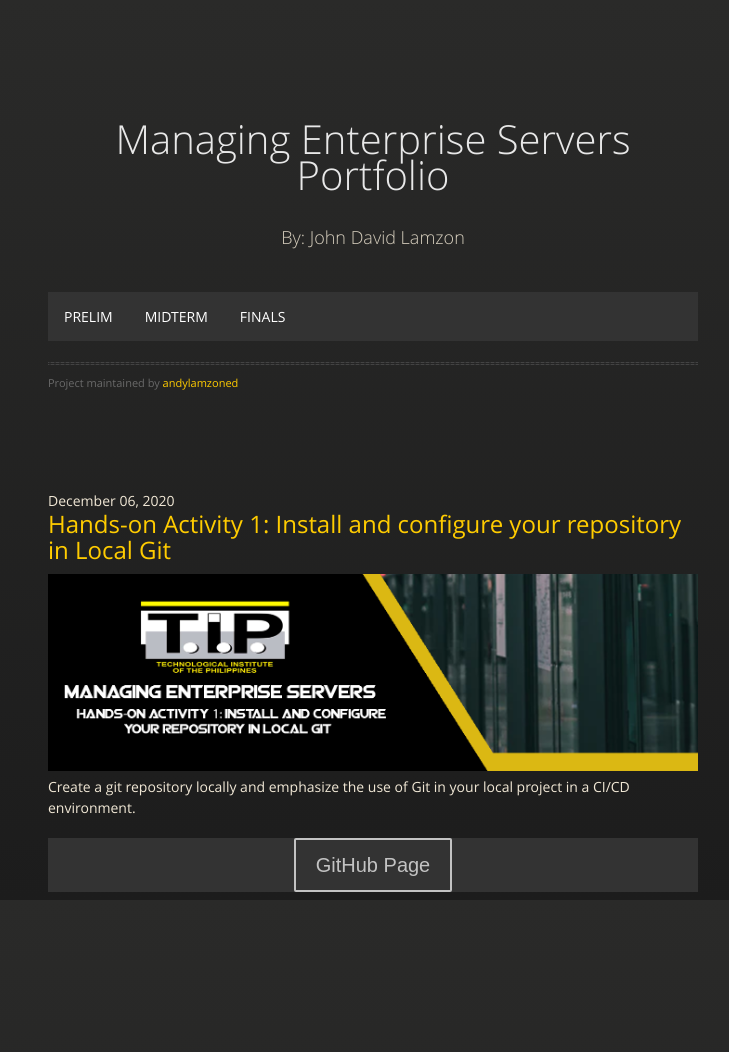
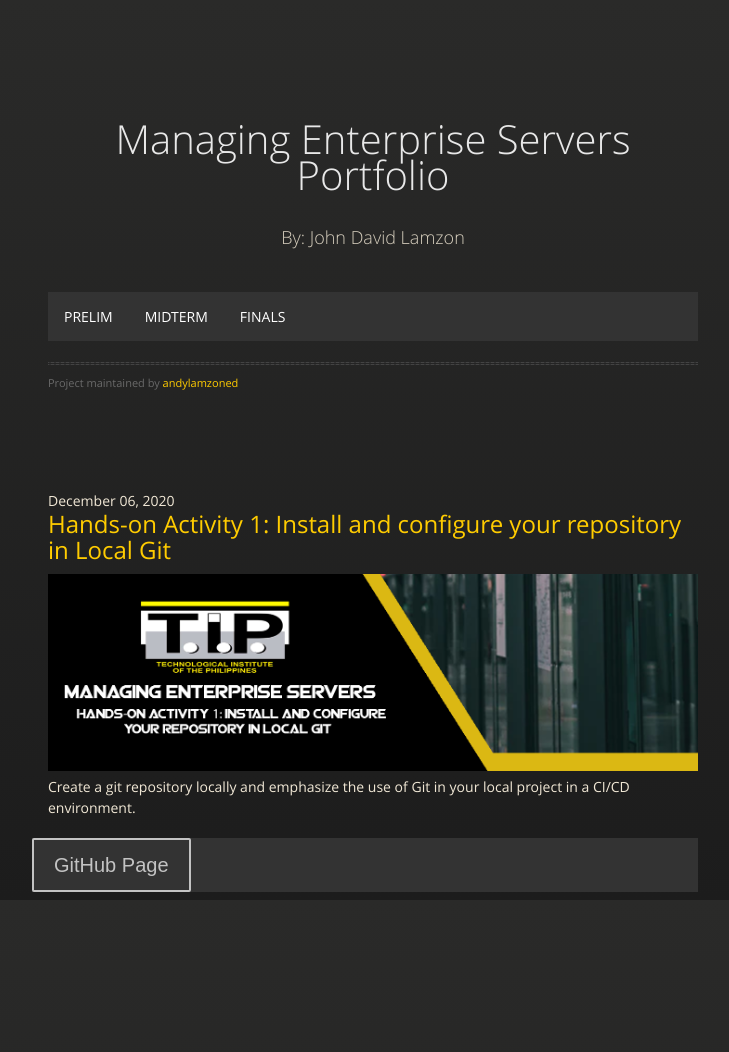
Before and after one commit to andylamzoned/andylamzoned.github.io, a Jekyll site: the page built from index.md, in a window 1280 px wide. Shown: the whole page, without its empty margins (267-996 px from the left). Built offline with Jekyll 4.4.1, drawn with Linux system fonts in a browser that asks for light colours.

Commit message:
default.html test2

```diff
--- a/assets/css/main.css
+++ b/assets/css/main.css
@@ -65,14 +65,6 @@ ul {
 			vertical-align: middle;
 		}
 
-		ul.actions.special {
-			-moz-justify-content: center;
-			-webkit-justify-content: center;
-			-ms-justify-content: center;
-			justify-content: center;
-			width: 100%;
-			margin-left: 0;
-		}
 
 			ul.actions.special li:first-child {
 				padding-left: 0;
@@ -166,17 +158,3 @@ ul {
 						ul.actions:not(.fixed) li .button.icon:before {
 							margin-left: -0.5rem;
 						}
-                    }
-                    a.ghost {
-                        -webkit-border-radius: 2;
-  -moz-border-radius: 2;
-  border-radius: 2px;
-  font-family: Arial;
-  color: #c3c3c3;
-  font-size: 20px;
-  background: #transparent;
-  padding: 10px 20px 10px 20px;
-  border: solid #c3c3c3 2px;
-  text-decoration: none
-                    }
-                }
```
